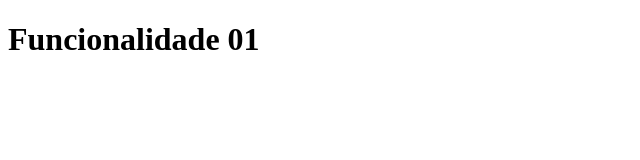
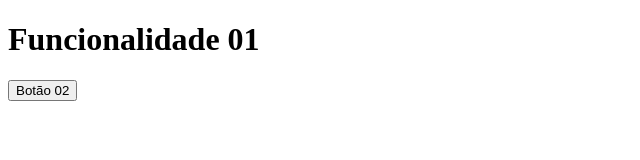
Before and after one commit to mario1414/Exercicio-Mario, a plain HTML site: page index.html in a window 1280 px wide. Shown: the whole page, without its empty margins (0-640 px from the left). Drawn offline with Linux system fonts and the light colour scheme.

Commit message:
feat:adicionadoBotao02

```diff
--- a/index.html
+++ b/index.html
@@ -1,12 +1,20 @@
 <!DOCTYPE html>
 <html lang="en">
+
 <head>
     <meta charset="UTF-8">
     <meta name="viewport" content="width=device-width, initial-scale=1.0">
     <meta http-equiv="X-UA-Compatible" content="ie=edge">
     <title>Document</title>
 </head>
+
 <body>
     <h1>Funcionalidade 01</h1>
+
+
+
+
+    <button>Botão 02</button>
 </body>
+
 </html>
```
